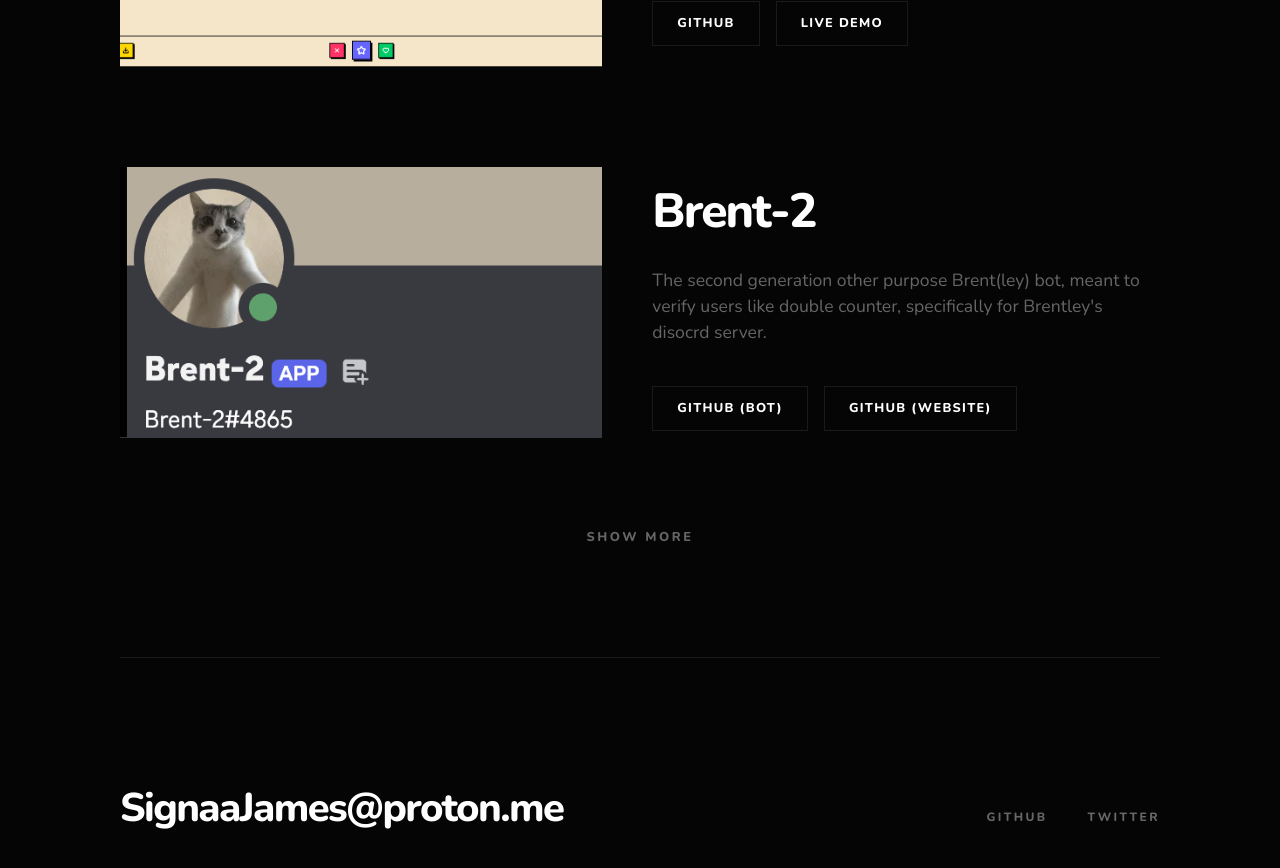
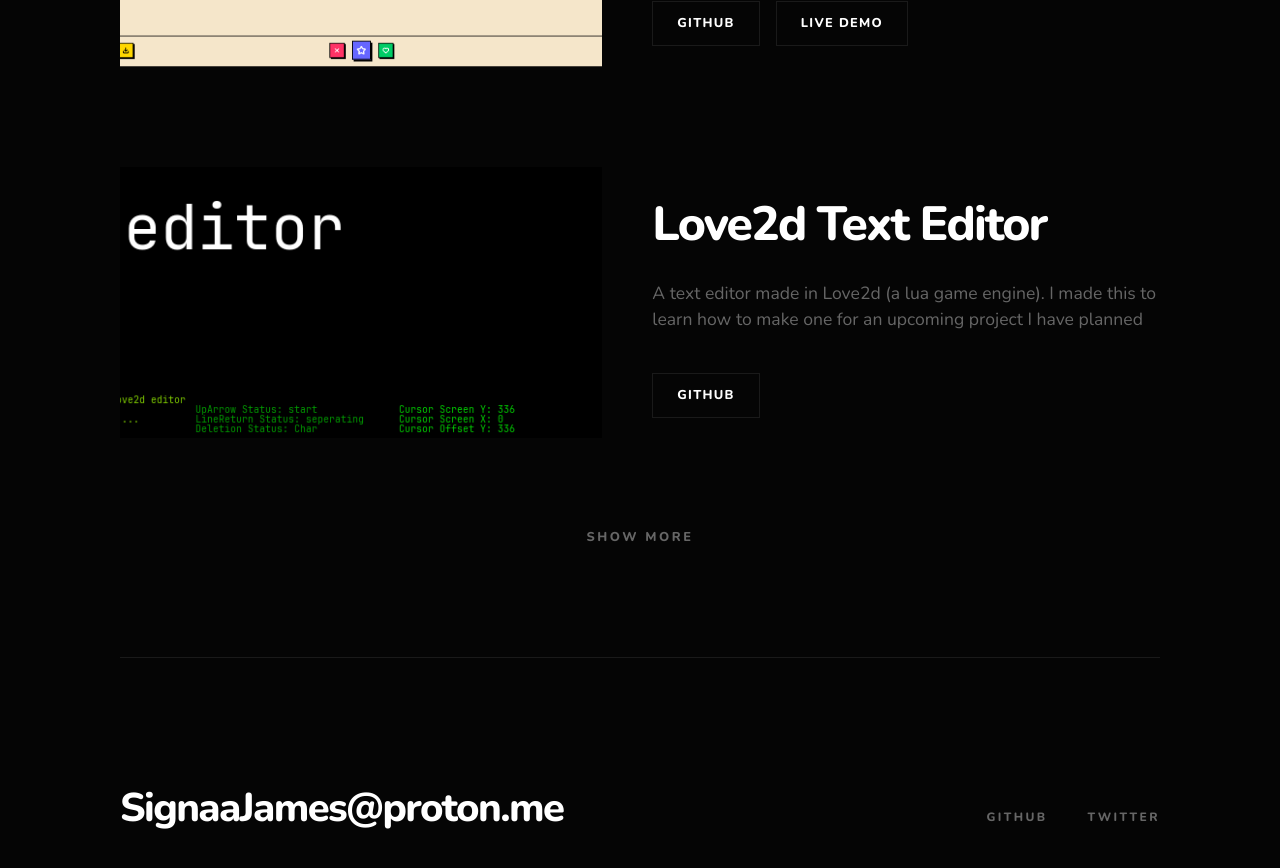
Before and after one commit to signaajames/signaajames.github.io, a React (Vite) app: page / in a window 1280 px wide. Shown: the part 1171-2039 px from the top of the page. Built offline with nearby package versions, Linux system fonts and the light colour scheme.

Commit message:
changed brent two for love2d editor

```diff
--- a/src/App.tsx
+++ b/src/App.tsx
@@ -22,20 +22,14 @@
       ],
     },
     {
-      title: "Brent-2",
-      desc: "The second generation other purpose Brent(ley) bot, meant to verify users like double counter, specifically for Brentley's disocrd server.",
-      image: "/B2.png",
-      alt: "Brent-2 Screenshot",
+      title: "Love2d Text Editor",
+      desc: "A text editor made in Love2d (a lua game engine). I made this to learn how to make one for an upcoming project I have planned",
+      image: "/love2deditor.png",
+      alt: "love2d editor Screenshot",
       links: [
         {
           type: "github",
-          url: "https://github.com/signaajames/brent-2",
-          label: "Bot"
-        },
-        {
-          type: "github",
-          url: "https://github.com/brenttwo/brenttwo.github.io",
-          label: "Website"
+          url: "https://github.com/signaajames/love2d-text-editor",
         }
       ]
     }
--- a/src/index.css
+++ b/src/index.css
@@ -1,6 +1,6 @@
 @font-face {
   font-family: 'Nunito';
-  src: url('../public/Nunito-VariableFont_wght.ttf') format('truetype');
+  src: url('/Nunito-VariableFont_wght.ttf') format('truetype');
   font-weight: 100 900;
   font-style: normal;
 }
```
Also changed, not shown: public/love2deditor.png (added).
